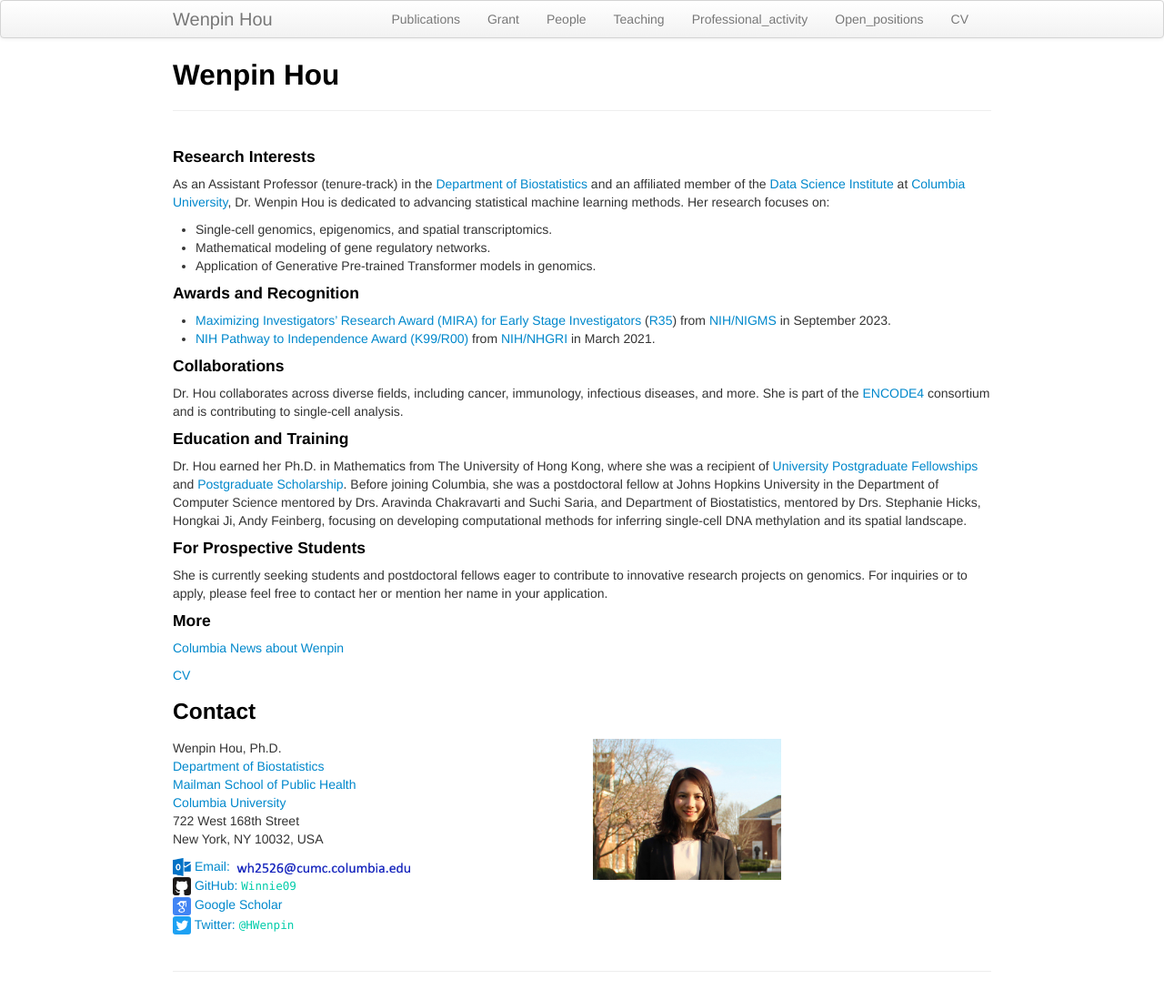
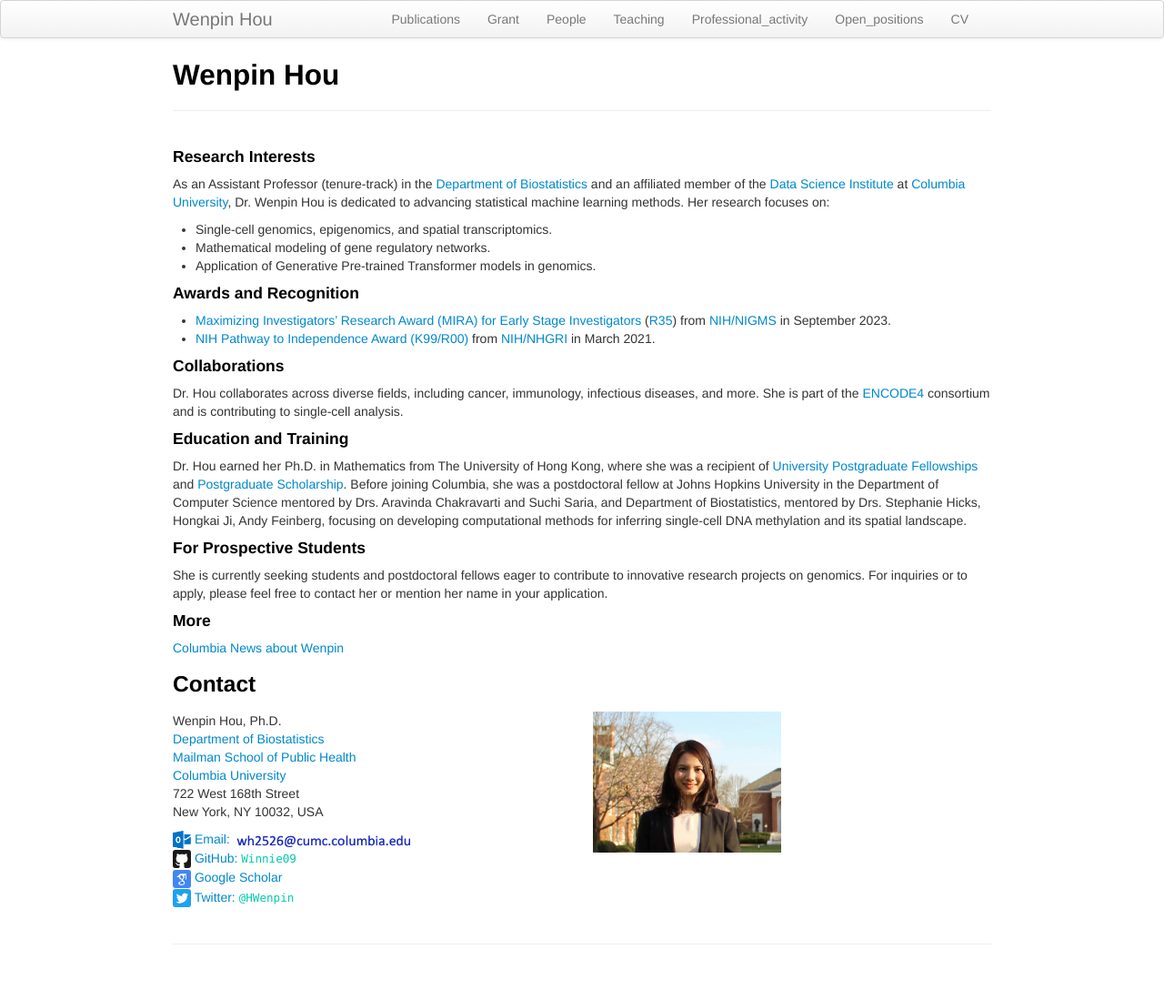
Before and after one commit to Winnie09/Wenpin_Hou, a Jekyll site: the page built from index.md, in a window 1280 px wide. Shown: the whole page at 91% size. Built offline with Jekyll 4.4.1, drawn with Linux system fonts in a browser that asks for light colours; after the commit the page ends 1069 px from its top, so only the background shows below that.

Commit message:
remove cv from About page

```diff
--- a/index.md
+++ b/index.md
@@ -29,7 +29,6 @@
 
 [Columbia News about Wenpin](https://www.publichealth.columbia.edu/news/mathematician-uses-ai-find-meaning-genomic-data)
 
-[CV](https://winnie09.github.io/Wenpin_Hou/pages/Wenpin_Hou_CV.pdf)
 
 ### Contact
 
```
